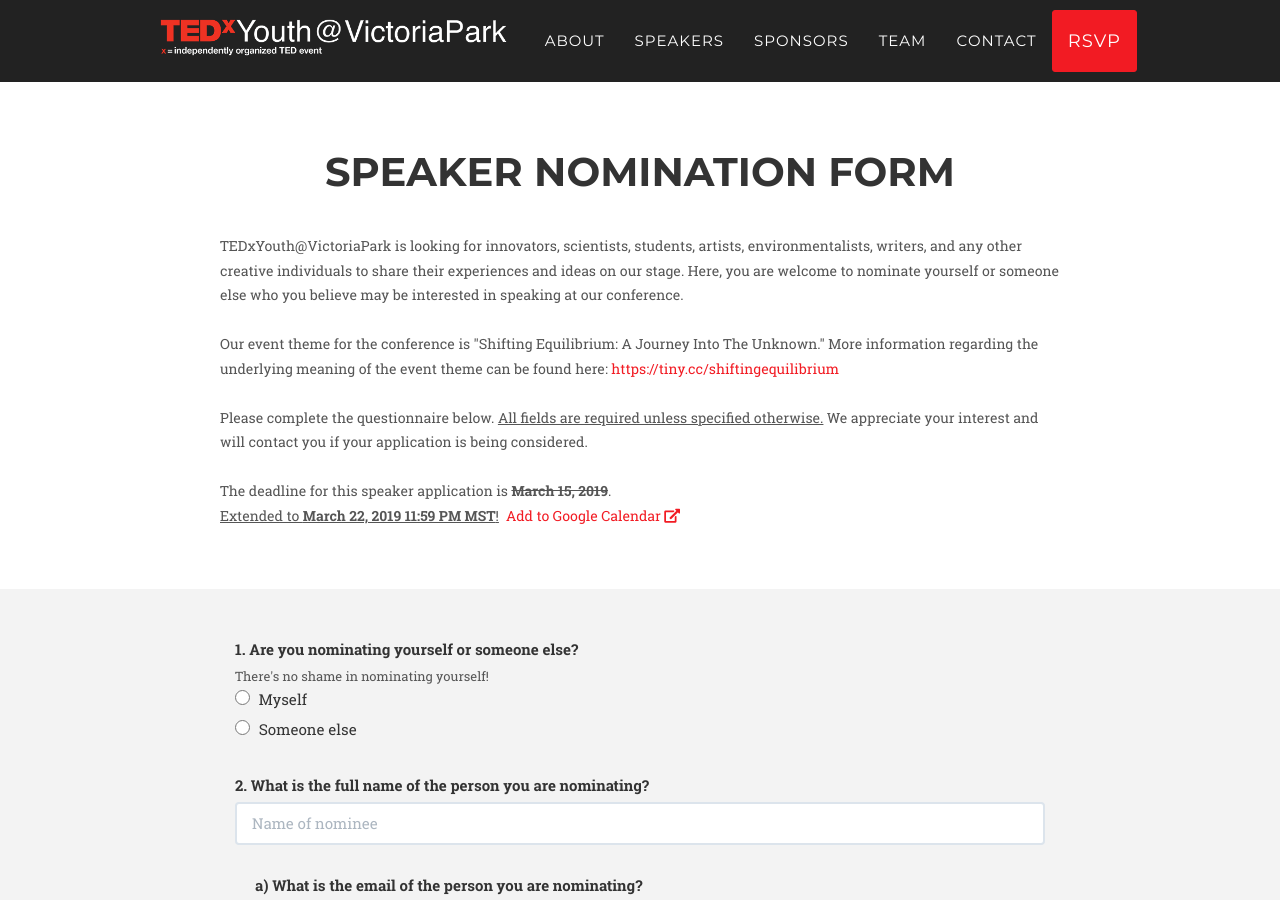
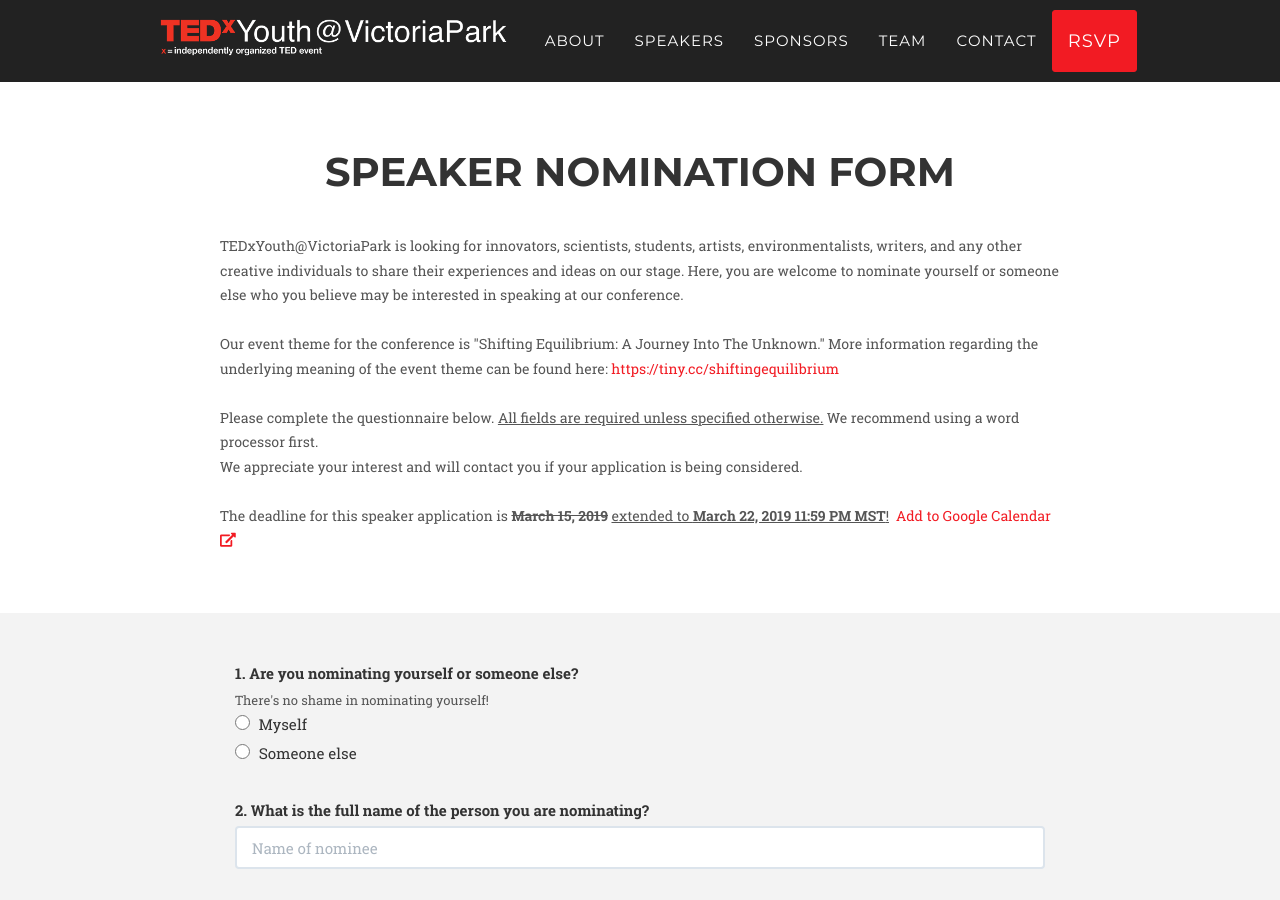
Before and after one commit to rxyang0/tedxyouthvictoriapark, a Jekyll site: the page built from nominatespeaker.html, in a window 1280 px wide and 900 px high. Built offline with Jekyll 4.4.1, drawn with Linux system fonts in a browser that asks for light colours.

```diff
--- a/nominatespeaker.html
+++ b/nominatespeaker.html
@@ -14,11 +14,12 @@ layout: page
                     Our event theme for the conference is "Shifting Equilibrium: A Journey Into The Unknown." More information regarding the underlying
                     meaning of the event theme can be found here: <a href="https://tiny.cc/shiftingequilibrium">https://tiny.cc/shiftingequilibrium</a>
                     <br><br>
-                    Please complete the questionnaire below. <u>All fields are required unless specified otherwise.</u> We appreciate your interest and will contact you if your application is being considered.
+                    Please complete the questionnaire below. <u>All fields are required unless specified otherwise.</u> We recommend using a word processor first.
+                    <br>
+                    We appreciate your interest and will contact you if your application is being considered.
                     <br><br>
-                    The deadline for this speaker application is <del><b><time datetime="2019-03-15 23:59">March 15, 2019</time></b></del>.
-                    <br>
-                    <ins>Extended to <b><time datetime="2019-03-22 23:59">March 22, 2019 11:59 PM MST</time></b>!</ins>
+                    The deadline for this speaker application is <del><b><time datetime="2019-03-15 23:59">March 15, 2019</time></b></del>
+                    <ins>extended to <b><time datetime="2019-03-22 23:59">March 22, 2019 11:59 PM MST</time></b>!</ins>
                     <a target="_blank" href="https://calendar.google.com/calendar/r/eventedit?text=TEDxYouth@VictoriaPark+Speaker+Application+Deadline&dates=20190322T235900/20190322T235900&ctz=America/Edmonton&details=https://tedxyouthvictoriapark.ca/nominatespeaker/">
                     &nbsp;Add to Google Calendar
                     <i class="fa fa-external-link-alt"></i>
```
